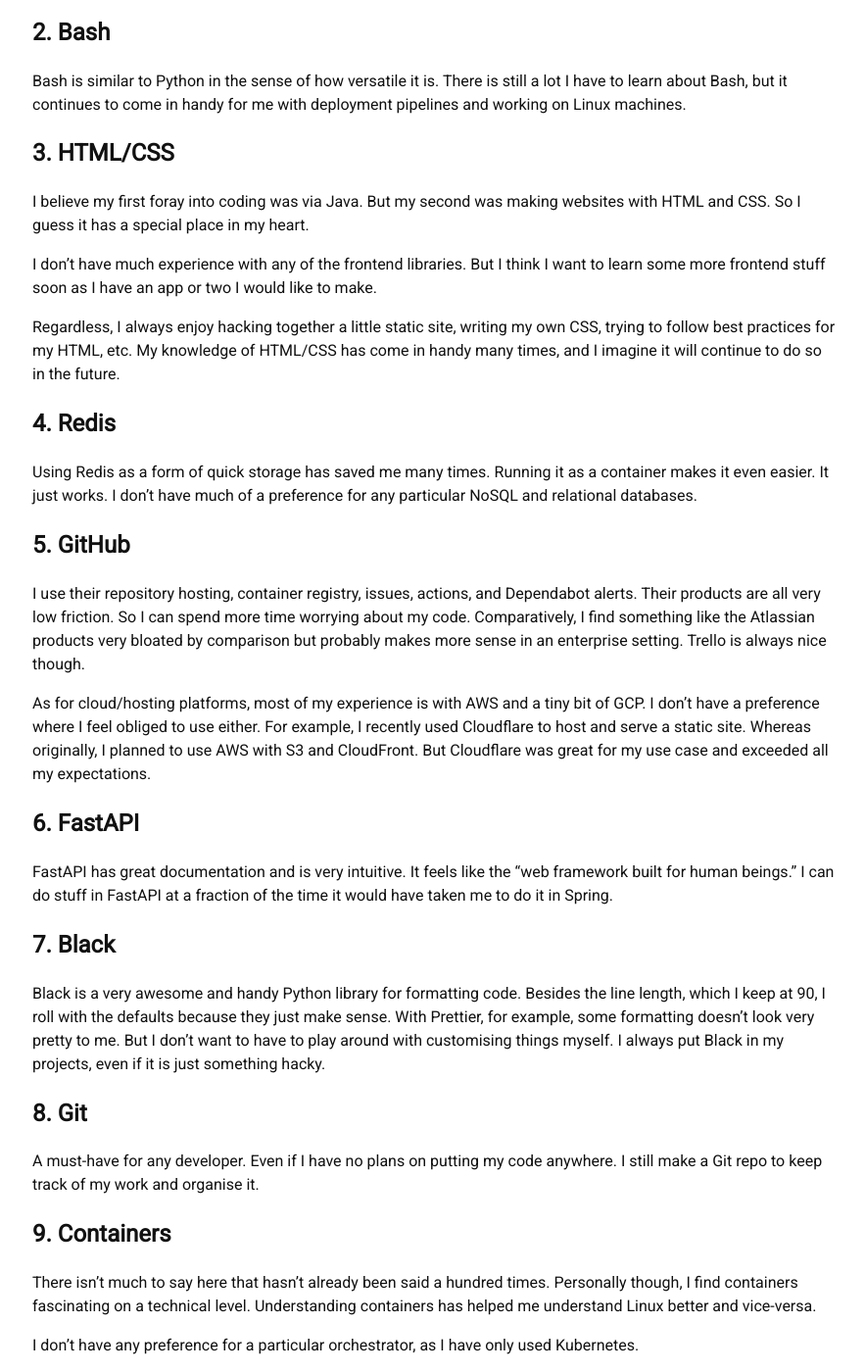
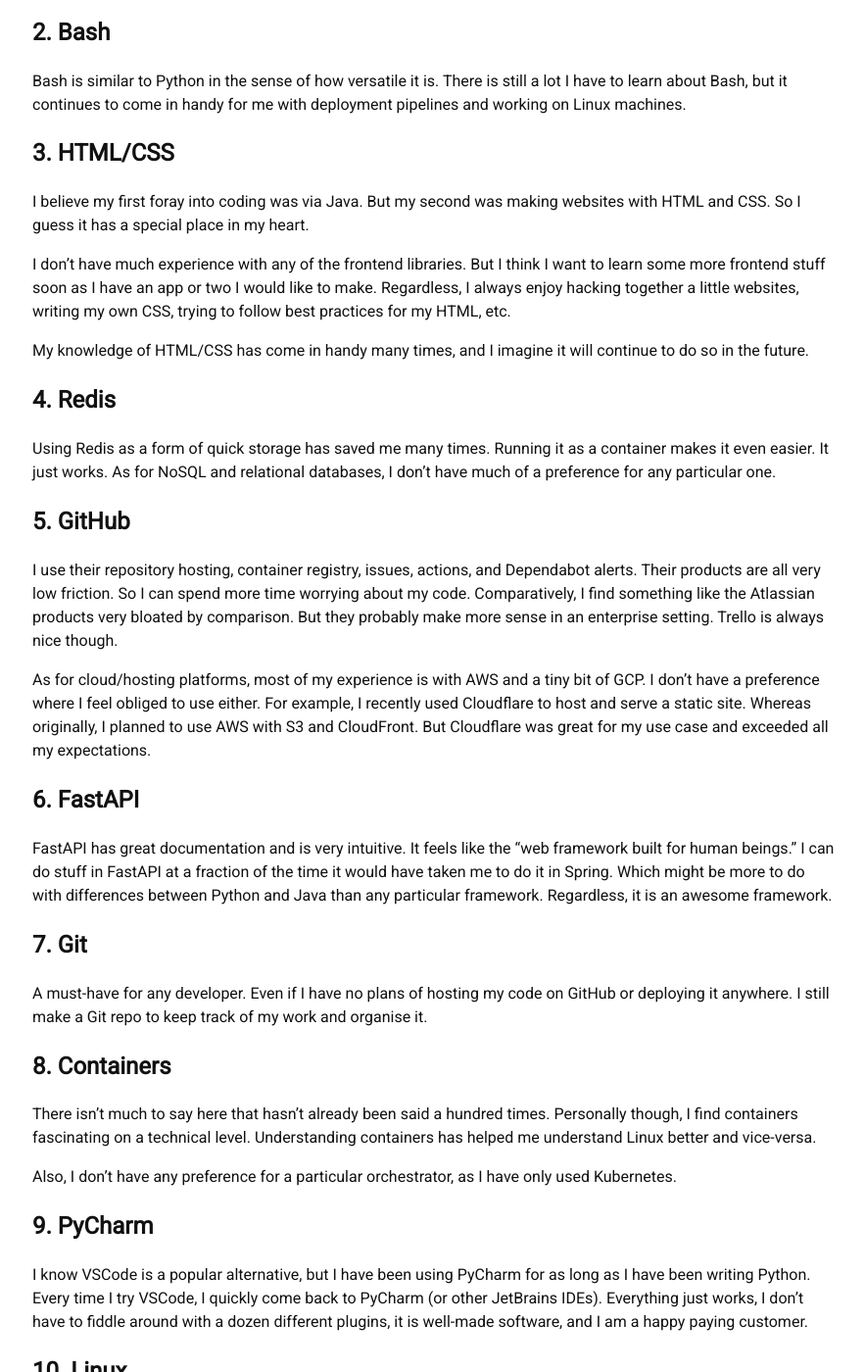
Before and after one commit to matt-andersen/mattandersen.dev, a Jekyll site: the page built from _posts/2022-04/2022-04-26-my-favourite-technologies.md, in a window 1280 px wide and 1400 px high, scrolled down 635 px. Shown: the whole window at 98% size, without its empty margins (197-1080 px from the left). Built offline with Jekyll 4.4.1, drawn with Linux system fonts in a browser that asks for light colours; some of the changed text lies outside the part shown.

Commit message:
Reduce techologies in 'Tech' section and add an 'Honourable Mentions' section

```diff
--- a/_posts/2022-04/2022-04-26-my-favourite-technologies.md
+++ b/_posts/2022-04/2022-04-26-my-favourite-technologies.md
@@ -44,25 +44,24 @@
 
 I don't have much experience with any of the frontend libraries. But I think I
 want to learn some more frontend stuff soon as I have an app or two I would like
-to make.
+to make. Regardless, I always enjoy hacking together a little websites, writing
+my own CSS, trying to follow best practices for my HTML, etc.
 
-Regardless, I always enjoy hacking together a little static site, writing my own
-CSS, trying to follow best practices for my HTML, etc. My knowledge of HTML/CSS
-has come in handy many times, and I imagine it will continue to do so in the
-future.
+My knowledge of HTML/CSS has come in handy many times, and I imagine it will
+continue to do so in the future.
 
 ## 4. Redis
 
 Using Redis as a form of quick storage has saved me many times. Running it as a
-container makes it even easier. It just works. I don't have much of a preference
-for any particular NoSQL and relational databases.
+container makes it even easier. It just works. As for NoSQL and relational
+databases, I don't have much of a preference for any particular one.
 
 ## 5. GitHub
 
 I use their repository hosting, container registry, issues, actions, and
 Dependabot alerts. Their products are all very low friction. So I can spend more
 time worrying about my code. Comparatively, I find something like the Atlassian
-products very bloated by comparison but probably makes more sense in an
+products very bloated by comparison. But they probably make more sense in an
 enterprise setting. Trello is always nice though.
 
 As for cloud/hosting platforms, most of my experience is with AWS and a tiny bit
@@ -75,41 +74,26 @@
 
 FastAPI has great documentation and is very intuitive. It feels like the "web
 framework built for human beings." I can do stuff in FastAPI at a fraction of
-the time it would have taken me to do it in Spring.
+the time it would have taken me to do it in Spring. Which might be more to do
+with differences between Python and Java than any particular framework.
+Regardless, it is an awesome framework.
 
-## 7. Black
+## 7. Git
 
-Black is a very awesome and handy Python library for formatting code. Besides
-the line length, which I keep at 90, I roll with the defaults because they just
-make sense. With Prettier, for example, some formatting doesn't look very pretty
-to me. But I don't want to have to play around with customising things myself. I
-always put Black in my projects, even if it is just something hacky.
+A must-have for any developer. Even if I have no plans of hosting my code on
+GitHub or deploying it anywhere. I still make a Git repo to keep track of my
+work and organise it.
 
-## 8. Git
-
-A must-have for any developer. Even if I have no plans on putting my code
-anywhere. I still make a Git repo to keep track of my work and organise it.
-
-## 9. Containers
+## 8. Containers
 
 There isn't much to say here that hasn't already been said a hundred times.
 Personally though, I find containers fascinating on a technical level.
 Understanding containers has helped me understand Linux better and vice-versa.
 
-I don't have any preference for a particular orchestrator, as I have only used
-Kubernetes.
+Also, I don't have any preference for a particular orchestrator, as I have only
+used Kubernetes.
 
-As a side note, I still think VMs are great, especially for development on
-Windows. And Vagrant is very handy for handling VMs.
-
-## 10. Trivy
-
-Trivy provides valuable feedback on when I write my Dockerfiles. It can also be
-used for Kubernetes manifests, in your CI/CD pipelines, and for scanning your
-dependencies. It is flexible whilst still being lightweight enough to run as
-binary or as a container.
-
-## 11. PyCharm
+## 9. PyCharm
 
 I know VSCode is a popular alternative, but I have been using PyCharm for as
 long as I have been writing Python. Every time I try VSCode, I quickly come back
@@ -117,7 +101,20 @@
 fiddle around with a dozen different plugins, it is well-made software, and I am
 a happy paying customer.
 
-## 12. Linux
+## 10. Linux
 
 Like containers, there isn't much to say that hasn't already been said. Linux is
 also something I find fascinating on a technical level.
+
+## Honourable Mentions
+
+Below you will find a few others things I like, in no particular order:
+
+- Kubernetes
+- Helm
+- Trivy
+- Vagrant
+- Vim
+- Black
+- Markdown
+- Jeykll
--- a/pages/tech.html
+++ b/pages/tech.html
@@ -29,16 +29,10 @@
     <li>FastAPI</li>
   </ul>
 
-  <p>Other frameworks and libraries:</p>
-  <ul>
-    <li>Black</li>
-  </ul>
-
   <p>Other tools:</p>
   <ul>
     <li>Git</li>
     <li>Containers</li>
-    <li>Trivy</li>
   </ul>
 
   <p>Integrated development environment:</p>
```
